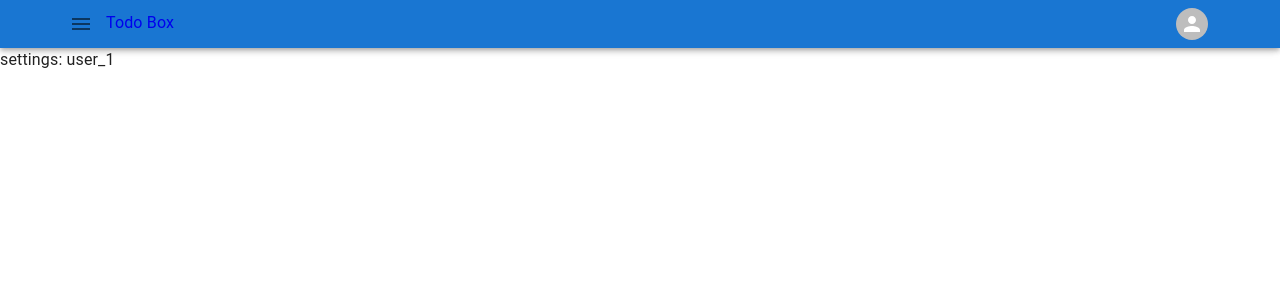
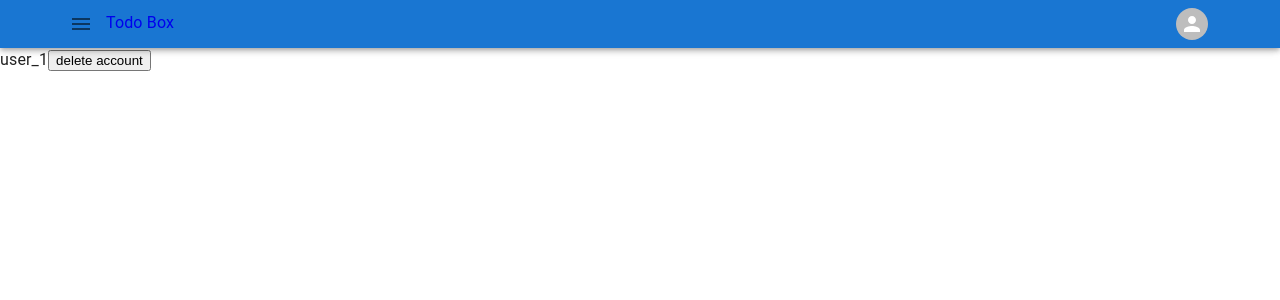
Before and after one commit to koki-develop/todobox, a React (Vite) app in the folder frontend/: page /settings in a window 1280 px wide. Shown: the top 300 px of the page. Built offline with nearby package versions, Linux system fonts and the light colour scheme; no server answers; the database is empty; sample sign-in values are in the browser's storage.

Commit message:
ユーザーを削除できるようにした

```diff
--- a/frontend/src/components/pages/SettingsPage/SettingsPage.tsx
+++ b/frontend/src/components/pages/SettingsPage/SettingsPage.tsx
@@ -1,5 +1,7 @@
-import { User } from "firebase/auth";
-import React from "react";
+import { signOut, User } from "firebase/auth";
+import { httpsCallable } from "firebase/functions";
+import React, { useCallback, useState } from "react";
+import { auth, functions } from "@/lib/firebase";
 
 export type SettingsPageProps = {
   currentUser: User;
@@ -8,7 +10,27 @@ export type SettingsPageProps = {
 const SettingsPage: React.VFC<SettingsPageProps> = React.memo((props) => {
   const { currentUser } = props;
 
-  return <div>settings: {currentUser.uid}</div>;
+  const [deleting, setDeleting] = useState<boolean>(false);
+
+  const handleClickDeleteAccount = useCallback(() => {
+    setDeleting(true);
+    const deleteUser = httpsCallable(functions, "deleteUser");
+    deleteUser()
+      .then(() => {
+        signOut(auth);
+      })
+      .finally(() => {
+        setDeleting(false);
+      });
+  }, []);
+
+  return (
+    <div>
+      {deleting && "deleting..."}
+      {currentUser.uid}
+      <button onClick={handleClickDeleteAccount}>delete account</button>
+    </div>
+  );
 });
 
 SettingsPage.displayName = "SettingsPage";
```
